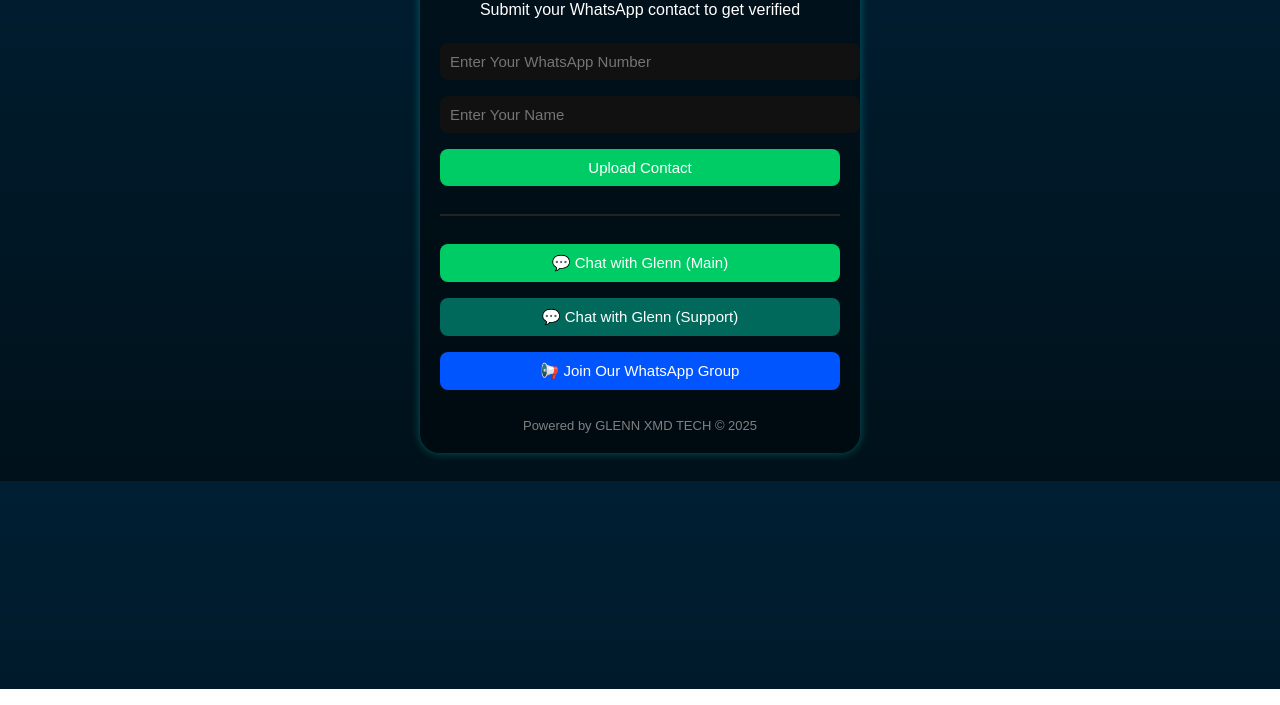
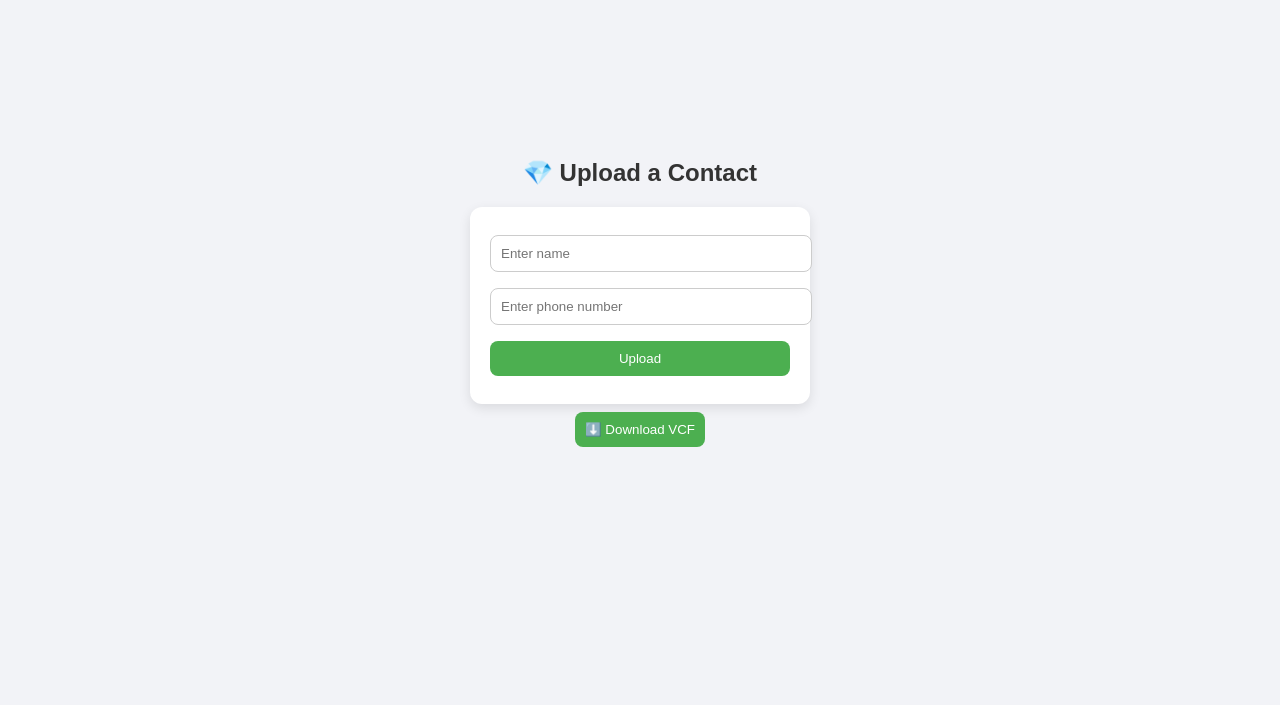
Before and after one commit to Glenn254/Contact-vcf-, a website: page index.html in a window 1280 px wide. Shown: the part 111-816 px from the top of the page. Drawn offline with Linux system fonts and the light colour scheme.

Commit message:
Update index.html

```diff
--- a/index.html
+++ b/index.html
@@ -3,125 +3,71 @@
 <head>
   <meta charset="UTF-8" />
   <meta name="viewport" content="width=device-width, initial-scale=1.0" />
-  <title>GLENN VCF GAIN</title>
+  <title>💎 Upload Contacts</title>
   <style>
     body {
-      background: linear-gradient(180deg, #001f33, #00111a);
       font-family: Arial, sans-serif;
+      background: #f2f3f7;
+      color: #333;
+      display: flex;
+      flex-direction: column;
+      align-items: center;
+      justify-content: center;
+      height: 100vh;
+    }
+    form {
+      background: white;
+      padding: 20px;
+      border-radius: 12px;
+      box-shadow: 0 4px 12px rgba(0,0,0,0.1);
+      width: 300px;
       text-align: center;
-      color: white;
-      padding: 20px;
-    }
-    h2 {
-      color: #d500f9;
-      margin-bottom: 10px;
-    }
-    .container {
-      margin: auto;
-      background: rgba(0, 0, 0, 0.4);
-      padding: 20px;
-      border-radius: 20px;
-      max-width: 400px;
-      box-shadow: 0 0 10px rgba(0, 255, 255, 0.3);
     }
     input, button {
+      margin: 8px 0;
       width: 100%;
       padding: 10px;
-      margin: 8px 0;
-      border: none;
       border-radius: 8px;
-      font-size: 15px;
-    }
-    input {
-      background: #111;
-      color: white;
+      border: 1px solid #ccc;
     }
     button {
+      background: #4caf50;
+      color: white;
+      border: none;
       cursor: pointer;
-      transition: 0.3s;
     }
-    .btn-upload {
-      background: #00cc66;
-      color: white;
-    }
-    .btn-main {
-      background: #00cc66;
-      color: white;
-    }
-    .btn-support {
-      background: #00695c;
-      color: white;
-    }
-    .btn-group {
-      background: #0055ff;
-      color: white;
-    }
-    .btn-upload:hover, .btn-main:hover, .btn-support:hover, .btn-group:hover {
-      opacity: 0.85;
-    }
-    #message {
-      color: #00ff66;
-      margin-top: 10px;
-      display: none;
-    }
-    footer {
-      margin-top: 20px;
-      font-size: 13px;
-      color: gray;
+    button:hover {
+      background: #43a047;
     }
   </style>
 </head>
 <body>
-
-  <div class="container">
-    <h2>GLENN VCF GAIN</h2>
-    <p>Submit your WhatsApp contact to get verified</p>
-
-    <!-- Upload Form -->
-    <form id="uploadForm">
-      <input type="text" id="whatsapp" name="whatsapp" placeholder="Enter Your WhatsApp Number" required>
-      <input type="text" id="name" name="name" placeholder="Enter Your Name" required>
-      <button type="submit" class="btn-upload">Upload Contact</button>
-      <p id="message">✅ Your contact has been submitted. Please text the admin to be approved in the VCF file.</p>
-    </form>
-
-    <hr style="margin: 20px 0; border: 1px solid #222;">
-
-    <!-- WhatsApp Buttons -->
-    <button class="btn-main" onclick="window.open('https://wa.me/254114398812','_blank')">💬 Chat with Glenn (Main)</button>
-    <button class="btn-support" onclick="window.open('https://wa.me/254755350451','_blank')">💬 Chat with Glenn (Support)</button>
-    <button class="btn-group" onclick="window.open('https://chat.whatsapp.com/JpArBoMdjMl4a4PqQyK4rX?mode=wwc','_blank')">📢 Join Our WhatsApp Group</button>
-
-    <footer>Powered by GLENN XMD TECH © 2025</footer>
-  </div>
+  <h2>💎 Upload a Contact</h2>
+  <form id="uploadForm">
+    <input type="text" name="name" placeholder="Enter name" required />
+    <input type="text" name="phone" placeholder="Enter phone number" required />
+    <button type="submit">Upload</button>
+  </form>
+  <a href="/download"><button>⬇️ Download VCF</button></a>
 
   <script>
-    document.getElementById("uploadForm").addEventListener("submit", async function(e) {
+    const form = document.getElementById("uploadForm");
+    form.addEventListener("submit", async (e) => {
       e.preventDefault();
+      const formData = new FormData(form);
+      const name = formData.get("name");
+      const phone = formData.get("phone");
 
-      const name = document.getElementById("name").value.trim();
-      const whatsapp = document.getElementById("whatsapp").value.trim();
-
-      if (!name || !whatsapp) {
-        alert("Please fill in all fields.");
-        return;
-      }
-
-      // Send contact info to backend (admin panel endpoint)
-      const response = await fetch("/api/upload", {
+      const res = await fetch("/upload", {
         method: "POST",
         headers: { "Content-Type": "application/json" },
-        body: JSON.stringify({ name, whatsapp })
+        body: JSON.stringify({ name, phone })
       });
 
-      if (response.ok) {
-        document.getElementById("message").style.display = "block";
-        this.reset();
-      } else {
-        alert("Submission failed. Please try again later.");
-      }
+      const text = await res.text();
+      alert(text);
+      form.reset();
     });
   </script>
-
 </body>
 </html>
```
